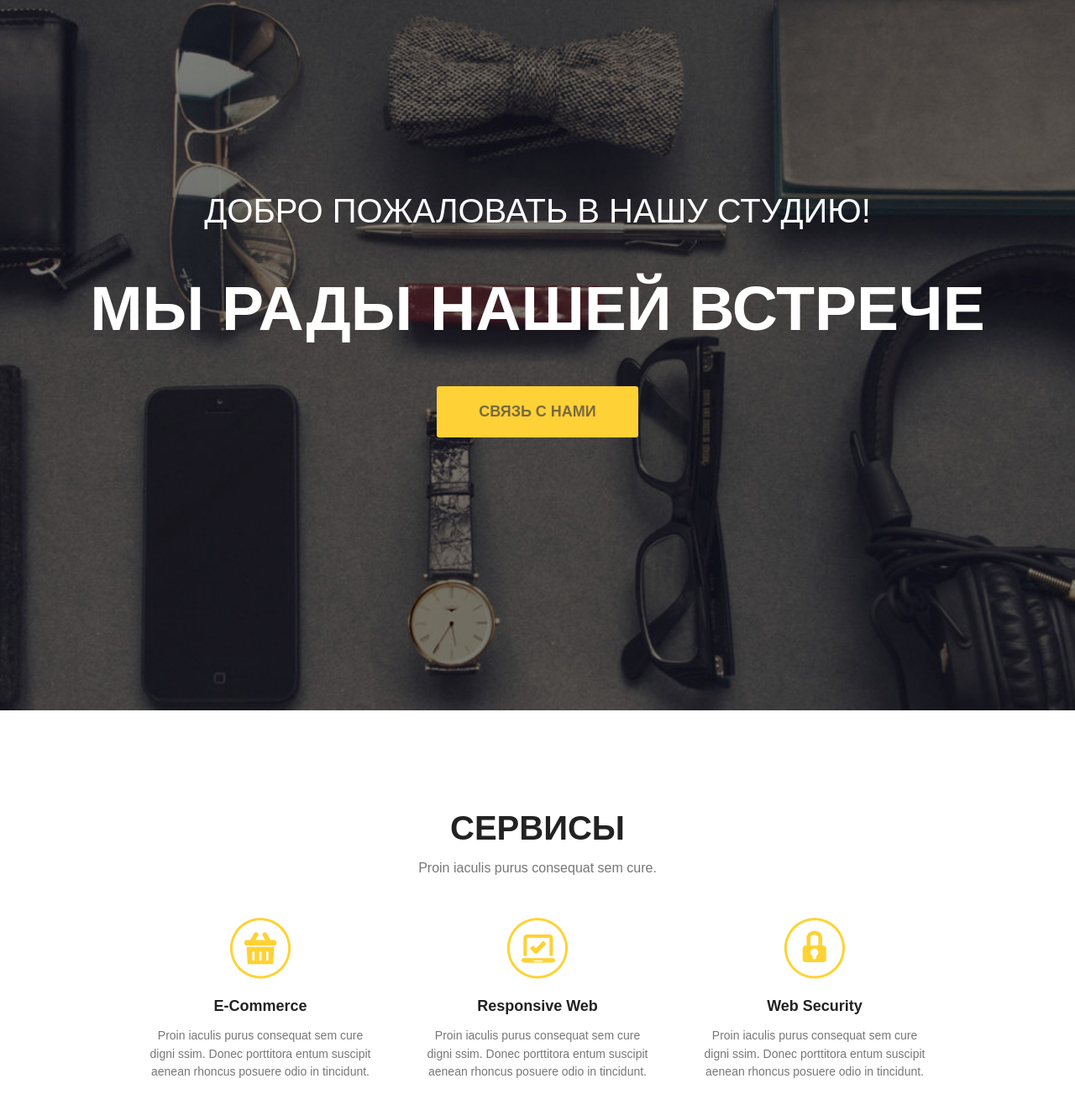
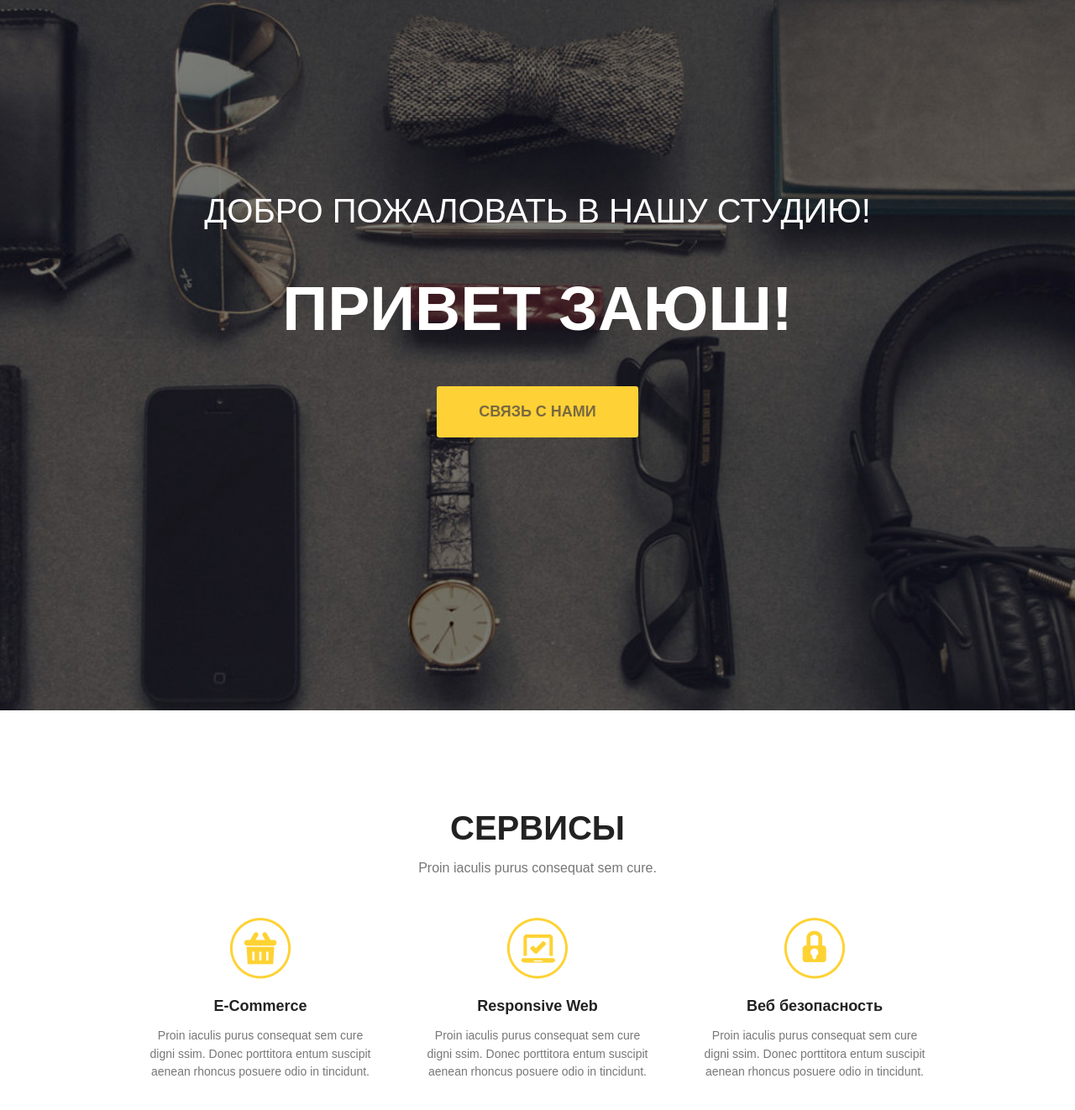
Before and after one commit to Nerewar1n/Project1, a plain HTML site: page index.html in a window 1280 px wide. Shown: the part 154-1476 px from the top of the page at 84% size. Drawn offline with Linux system fonts and the light colour scheme.

Commit message:
Первые изменения

```diff
--- a/index.html
+++ b/index.html
@@ -42,7 +42,7 @@
 				Добро пожаловать в нашу студию!
 			</div>
 			<h1>
-				Мы рады нашей встрече
+				Привет заюш!
 			</h1>
 		</div>
 		<a href="#" class="button">Связь с нами</a>
@@ -86,7 +86,7 @@
 
 				<div class="services-item">
 					<img src="img/icon3.png" alt="Услуга">
-					<h3>Web Security</h3>
+					<h3>Веб безопасность</h3>
 					<p>Proin iaculis purus consequat sem cure
 						digni ssim. Donec porttitora entum suscipit
 						aenean rhoncus posuere odio in tincidunt.
```
